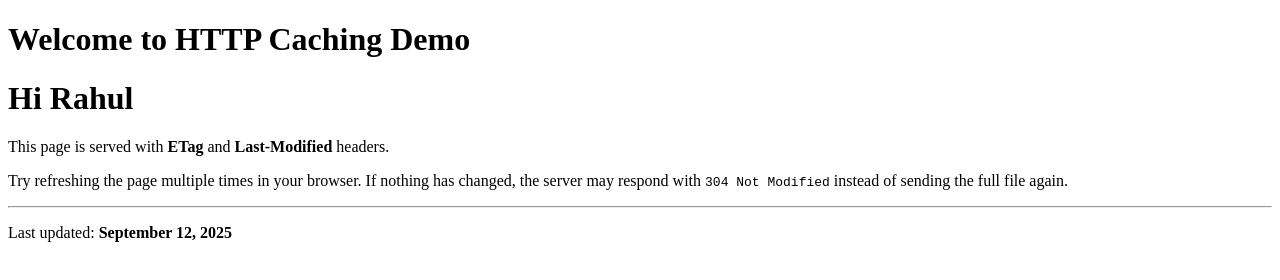
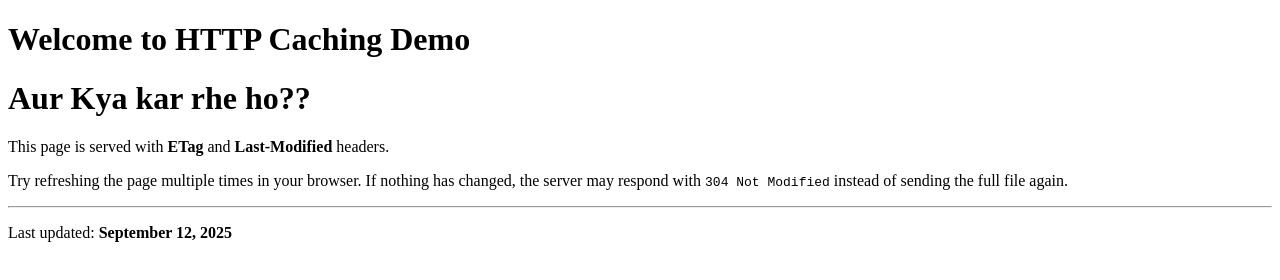
Before and after one commit to Sunny-webd/Socket-Programming, a plain HTML site: page ass3/index.html in a window 1280 px wide. Drawn offline with Linux system fonts and the light colour scheme.

Commit message:
Update index.html

```diff
--- a/ass3/index.html
+++ b/ass3/index.html
@@ -6,7 +6,7 @@
 </head>
 <body>
     <h1>Welcome to HTTP Caching Demo</h1>
-    <h1> Hi Rahul  </h1>
+    <h1> Aur Kya kar rhe ho?? </h1>
     <p>This page is served with <b>ETag</b> and <b>Last-Modified</b> headers.</p>
 
     <p>Try refreshing the page multiple times in your browser. If nothing has changed,
@@ -15,4 +15,5 @@
     <hr>
     <p>Last updated: <b>September 12, 2025</b></p>
 </body>
+
 </html>
```
